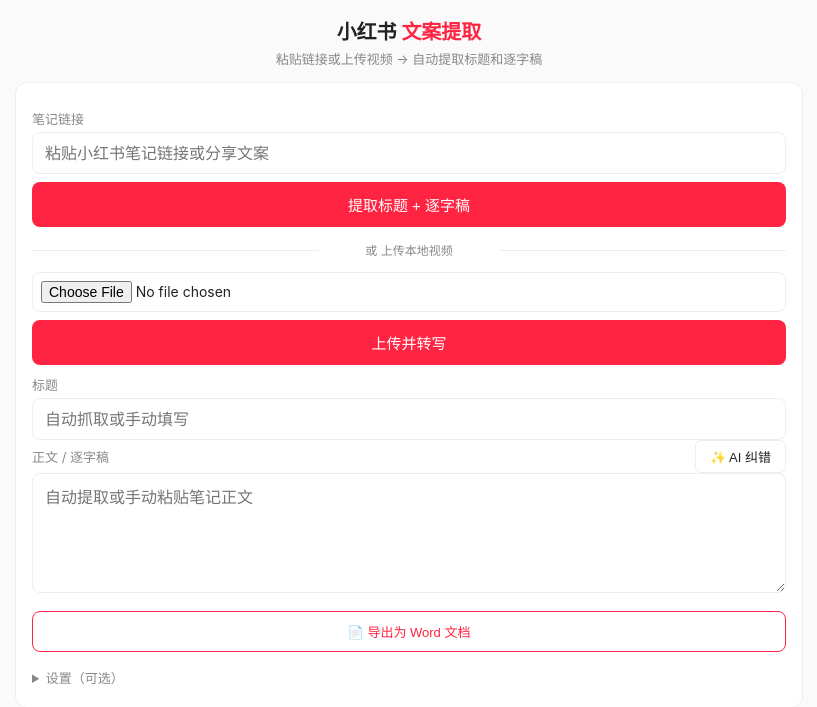
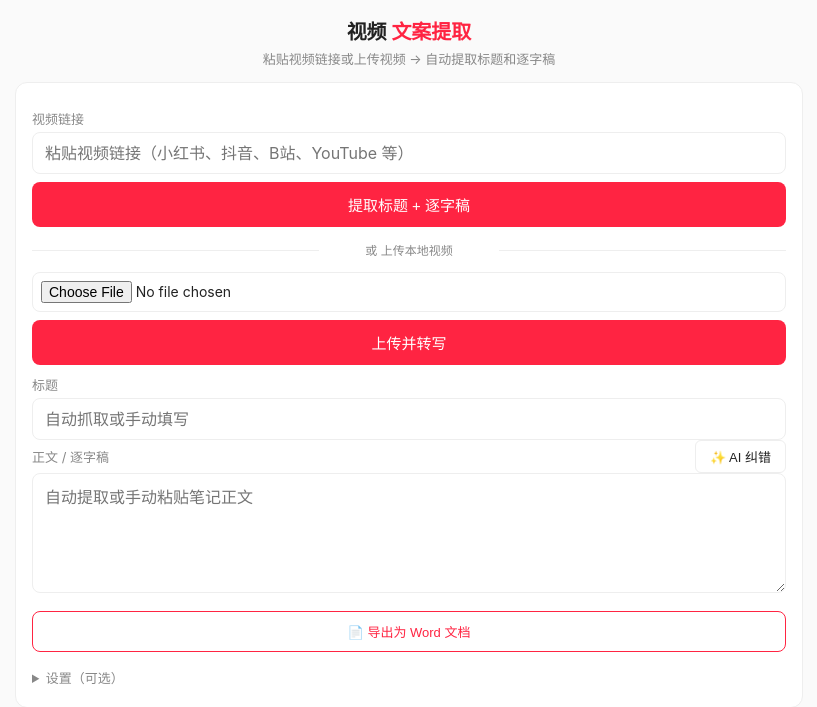
Before and after one commit to 2218776110-lfy/xhs-tool, a Flask app: page / in a window 1280 px wide. Shown: the top 707 px of the page, without its empty margins (231-1048 px from the left). Run offline with Flask 3, Linux system fonts and the light colour scheme.

Commit message:
Support any platform video links, not just Xiaohongshu
Use yt-dlp for both video download and title extraction across
all platforms (Douyin, Bilibili, YouTube, TikTok, etc).
Removed XHS-specific scraper dependency from app.py.
Updated UI text to be platform-agnostic.

Co-Authored-By: Claude Opus 4.6 <noreply@anthropic.com>

```diff
--- a/app.py
+++ b/app.py
@@ -1,4 +1,4 @@
-"""小红书爆款选题拆解工具 —— 本地网页版。"""
+"""视频文案提取工具 —— 支持任意平台视频链接。"""
 import io
 import os
 import tempfile
@@ -6,9 +6,8 @@ import threading
 import uuid
 from flask import Flask, render_template, request, jsonify, send_file
 
-from scraper import fetch_note
 from analyzer import correct_transcript
-from video import download_video, extract_audio, transcribe
+from video import download_video, extract_audio, transcribe, get_video_title
 
 app = Flask(__name__)
 
@@ -21,20 +20,6 @@ tasks = {}
 @app.route("/")
 def index():
     return render_template("index.html")
-
-
-@app.route("/fetch", methods=["POST"])
-def fetch():
-    data = request.get_json(force=True)
-    link = (data.get("link") or "").strip()
-    cookie = (data.get("cookie") or "").strip() or None
-    if not link:
-        return jsonify(ok=False, error="请输入链接")
-    try:
-        note = fetch_note(link, cookie=cookie)
-        return jsonify(ok=True, **note)
-    except Exception as e:
-        return jsonify(ok=False, error=str(e))
 
 
 @app.route("/transcribe_link", methods=["POST"])
@@ -51,9 +36,13 @@ def transcribe_link():
 
     def run():
         try:
+            # 同时提取标题
+            title = get_video_title(link, cookie=cookie)
             video_path = download_video(link, cookie=cookie)
             audio_path = extract_audio(video_path)
             result = transcribe(audio_path)
+            if title:
+                result["title"] = title
             _cleanup(video_path, audio_path)
             tasks[task_id]["result"] = result
             tasks[task_id]["status"] = "done"
--- a/templates/index.html
+++ b/templates/index.html
@@ -3,7 +3,7 @@
 <head>
 <meta charset="UTF-8">
 <meta name="viewport" content="width=device-width, initial-scale=1.0, maximum-scale=1.0, user-scalable=no">
-<title>小红书文案提取</title>
+<title>视频文案提取</title>
 <style>
   :root { --red:#ff2442; --bg:#fafafa; --card:#fff; --line:#eee; --muted:#888; --green:#3a3; }
   * { box-sizing:border-box; margin:0; padding:0; }
@@ -64,12 +64,12 @@
 </head>
 <body>
 <div class="wrap">
-  <h1>小红书 <span>文案提取</span></h1>
-  <div class="sub">粘贴链接或上传视频 → 自动提取标题和逐字稿</div>
+  <h1>视频 <span>文案提取</span></h1>
+  <div class="sub">粘贴视频链接或上传视频 → 自动提取标题和逐字稿</div>
 
   <div class="card">
-    <label>笔记链接</label>
-    <input id="link" placeholder="粘贴小红书笔记链接或分享文案">
+    <label>视频链接</label>
+    <input id="link" placeholder="粘贴视频链接（小红书、抖音、B站、YouTube 等）">
     <button onclick="doFetchAndTranscribe()" style="margin-top:8px;">提取标题 + 逐字稿</button>
     <div id="fetchMsg" class="msg"></div>
 
@@ -103,9 +103,9 @@
     <details style="margin-top:12px;">
       <summary>设置（可选）</summary>
       <div class="key-group" style="margin-top:8px;">
-        <h4>小红书 Cookie（可选）</h4>
-        <div class="hint" style="margin-bottom:8px;">提高抓取成功率</div>
-        <input id="cookie" placeholder="从浏览器复制小红书的 Cookie">
+        <h4>Cookie（可选）</h4>
+        <div class="hint" style="margin-bottom:8px;">某些平台需要 Cookie 才能下载视频</div>
+        <input id="cookie" placeholder="从浏览器复制对应平台的 Cookie">
       </div>
     </details>
   </div>
@@ -125,13 +125,7 @@ async function doFetchAndTranscribe() {
   const link = $('link').value.trim();
   if (!link) { showMsg('fetchMsg','请输入链接',true); return; }
 
-  showMsg('fetchMsg','正在抓取标题并提取逐字稿，请耐心等待（1~3分钟）...', false);
-
-  fetch('/fetch', {method:'POST', headers:{'Content-Type':'application/json'},
-    body:JSON.stringify({link, cookie:getVal('cookie')})})
-    .then(r => r.json())
-    .then(d => { if (d.ok && d.title) $('title').value = d.title; })
-    .catch(() => {});
+  showMsg('fetchMsg','正在提取标题和逐字稿，请耐心等待（1~3分钟）...', false);
 
   try {
     const body = {link, cookie:getVal('cookie')};
@@ -182,6 +176,7 @@ function pollTask(taskId, msgId) {
 }
 
 function showTranscript(data) {
+  if (data.title) $('title').value = data.title;
   $('content').value = data.text || '';
   const wrap = $('transcriptWrap');
   const box = $('transcriptBox');
```
Also changed, not shown: video.py (+31 -11 lines).
